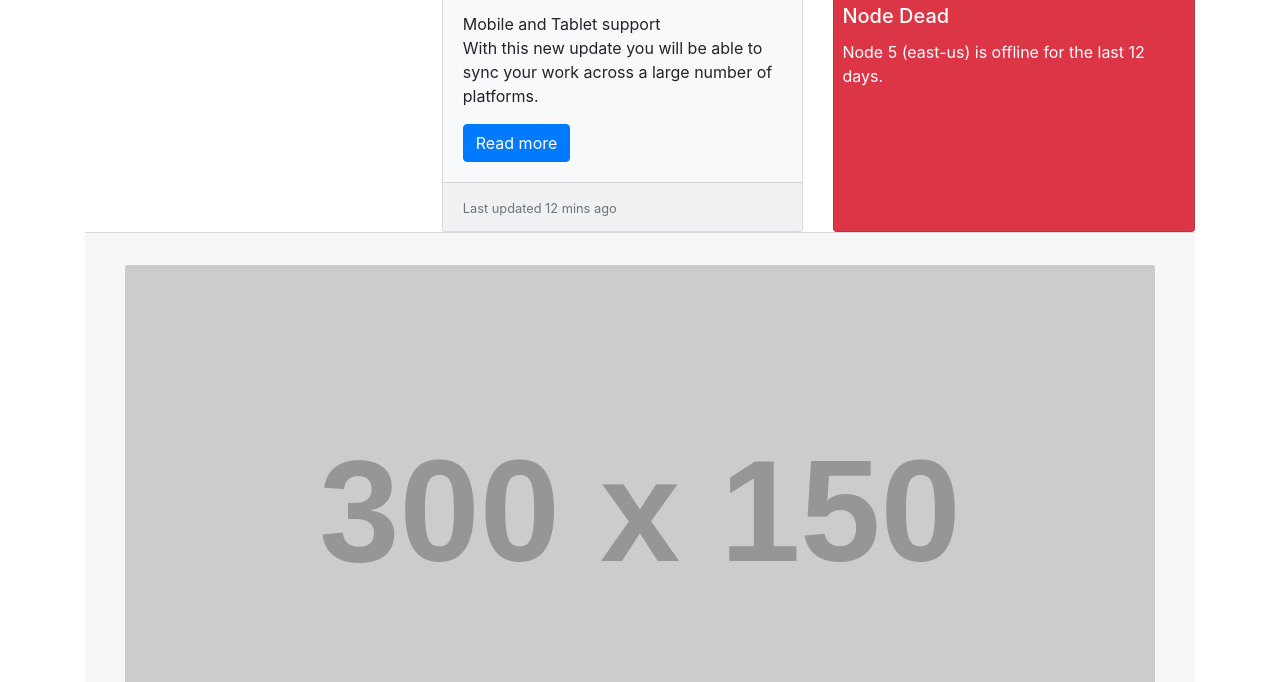
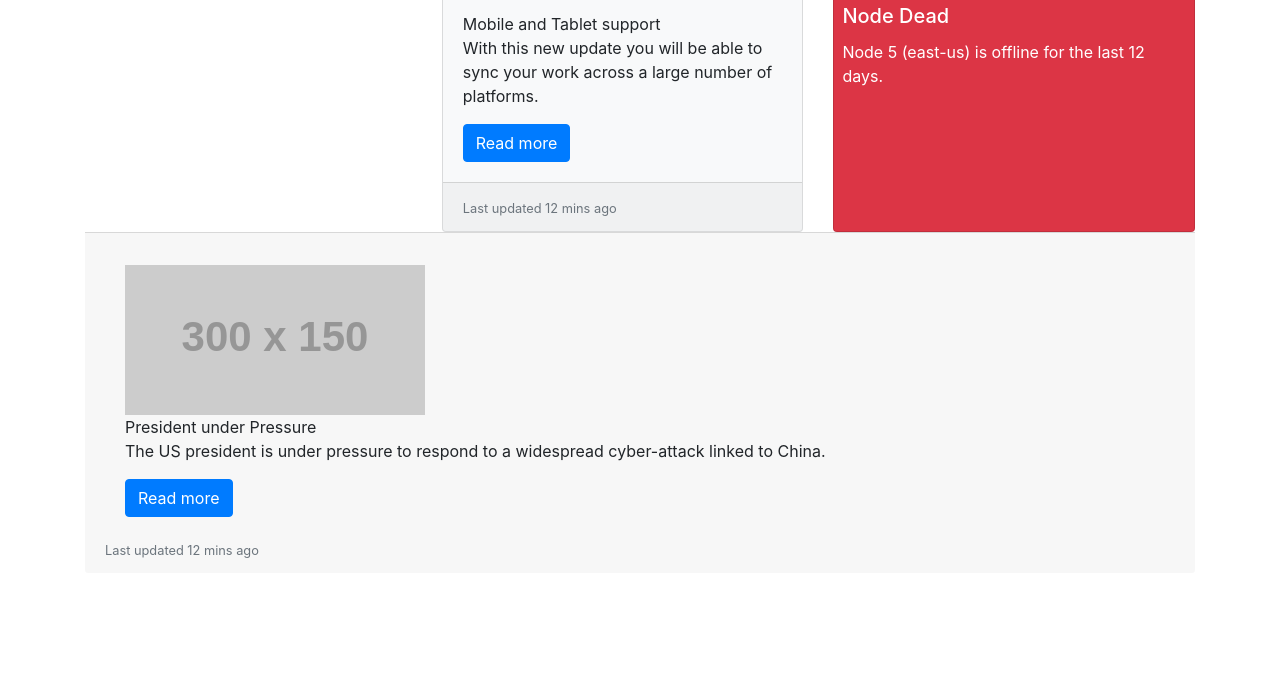
Before and after one commit to acciojob/bootstrap-card-RohanTandale, a website: page main.html in a window 1280 px wide. Shown: the part 118-800 px from the top of the page. Drawn offline with nearby package versions, Linux system fonts and the light colour scheme; placeholder pictures from the web are drawn by us.

Commit message:
created a submission

```diff
--- a/main.html
+++ b/main.html
@@ -37,7 +37,7 @@
 
 	 <div class="card-footer">
       <div class="card-body bd">
-		<img src="https://via.placeholder.com/300x150" class="card-img-top" alt="image">
+		<img src="https://via.placeholder.com/300x150" class=".card .card-img-top" alt="image">
        <br>President under Pressure<br>The US president is under pressure to respond to a widespread cyber-attack linked to China.</p>
         <a href="#" class="btn btn-primary">Read more</a>
       </div>
```
